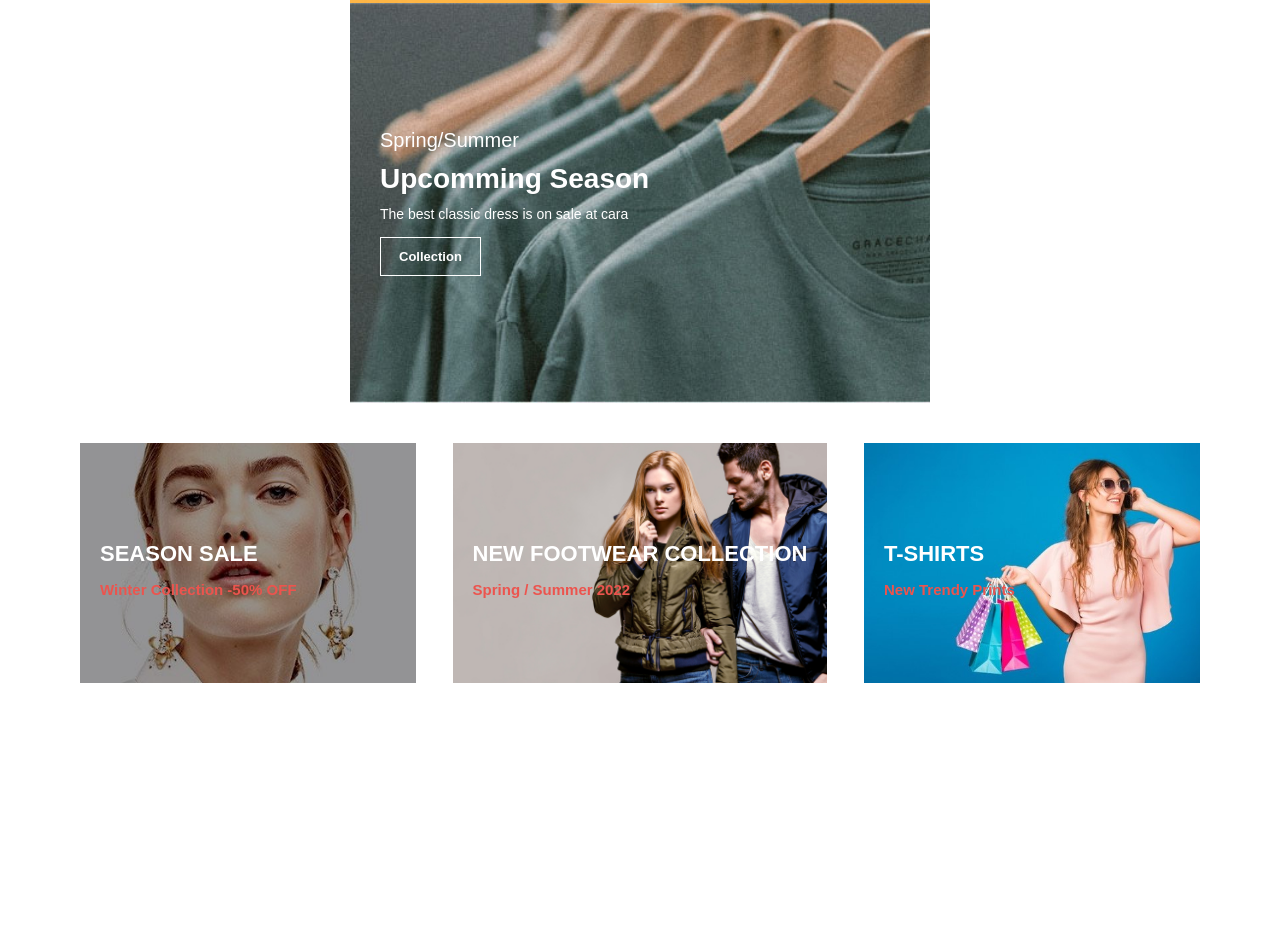
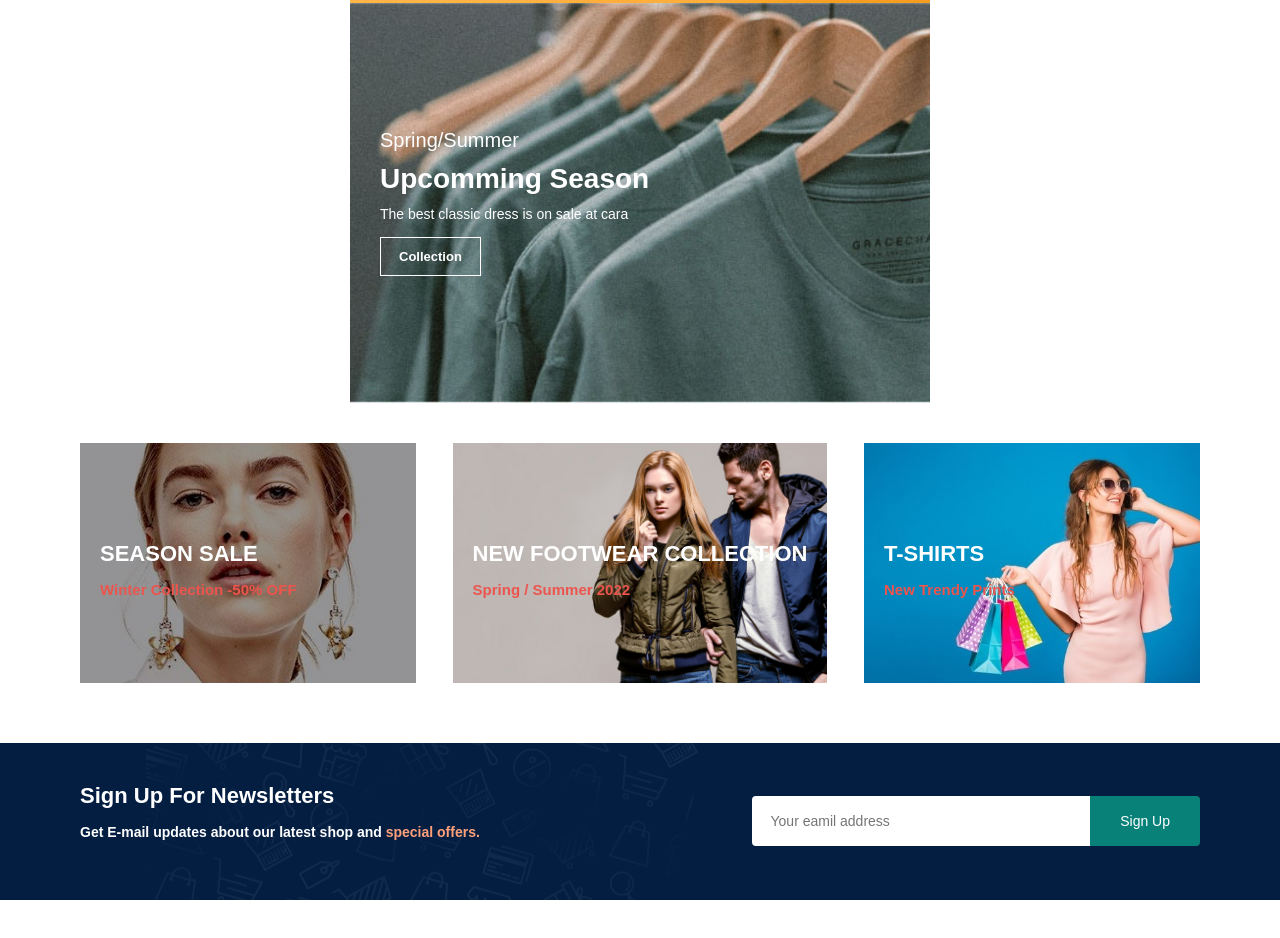
Before and after one commit to briangreen2/Ecommerce_Web, a plain HTML site: page index.html in a window 1280 px wide. Shown: the part 3871-4809 px from the top of the page. Before the commit the page ends 4574 px from the top, so only its background shows below. Drawn offline with Linux system fonts and the light colour scheme.

Commit message:
Added newsletter section

```diff
--- a/app.css
+++ b/app.css
@@ -407,3 +407,55 @@ body {
   color: #ec544e;
   font-size: 15px;
 }
+
+#newsletter {
+  display: flex;
+  justify-content: space-between;
+  flex-wrap: wrap;
+  align-items: center;
+  background-image: url(Images/banner/b14.png);
+  background-repeat: no-repeat;
+  background-position: 20% 30%;
+  background-color: #041e42;
+}
+
+#newsletter h4 {
+  font-size: 22px;
+  font-weight: 700;
+  color: white;
+}
+
+#newsletter p {
+  font-size: 14px;
+  font-weight: 600;
+  color: white;
+}
+
+#newsletter p span {
+  color: lightsalmon;
+}
+
+#newsletter .form {
+  display: flex;
+  width: 40%;
+}
+
+#newsletter input {
+  height: 3.125rem;
+  padding: 0 1.25em;
+  font-size: 14px;
+  width: 100%;
+  border: 1px solid transparent;
+  border-radius: 4px;
+  outline: none;
+  border-top-right-radius: 0;
+  border-bottom-right-radius: 0%;
+}
+
+#newsletter button {
+  background-color: #088178;
+  color: white;
+  white-space: nowrap;
+  border-top-left-radius: 0;
+  border-bottom-left-radius: 0%;
+}
--- a/index.html
+++ b/index.html
@@ -376,6 +376,20 @@
       </div>
     </section>
 
+    <section id="newsletter" class="section-p1 section-m1">
+      <div class="newstext">
+        <h4>Sign Up For Newsletters</h4>
+        <p>
+          Get E-mail updates about our latest shop and
+          <span>special offers.</span>
+        </p>
+      </div>
+      <div class="form">
+        <input type="text" placeholder="Your eamil address" />
+        <button class="normal">Sign Up</button>
+      </div>
+    </section>
+
     <script src="app.js"></script>
   </body>
 </html>
```
